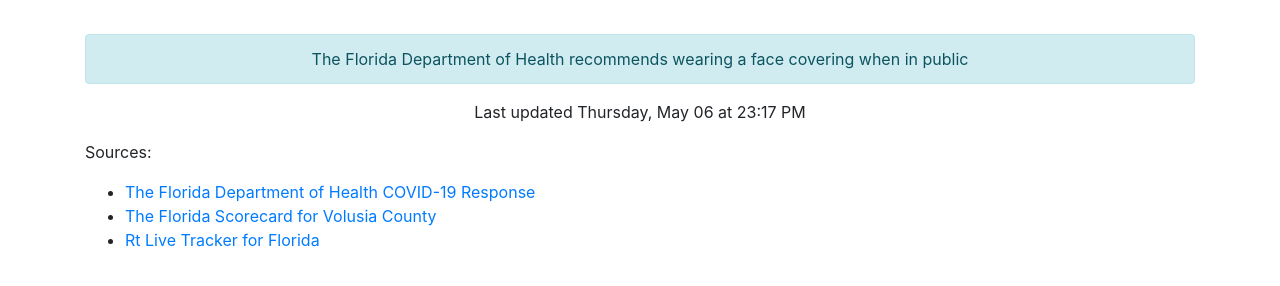
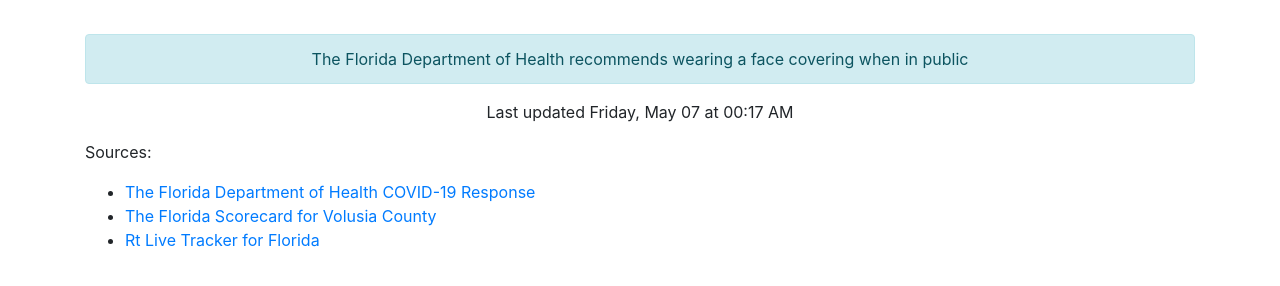
Before and after one commit to thinkjson/timeforchurch, a Jekyll site: the page built from index.md, in a window 1280 px wide. Shown: the part 544-830 px from the top of the page. Built offline with Jekyll 4.4.1, drawn with Linux system fonts in a browser that asks for light colours; our own code applies the rules of GitHub Pages for plain Markdown files.

Commit message:
Updating data

```diff
--- a/_includes/data.html
+++ b/_includes/data.html
@@ -10,4 +10,4 @@
     <div class="outcome text-success">YES</div>
     <div class="alert alert-info" role="alert">The Florida Department of Health recommends wearing a face covering when in public</div>
 
-    <p>Last updated Thursday, May 06 at 23:17 PM</p>
+    <p>Last updated Friday, May 07 at 00:17 AM</p>
```
